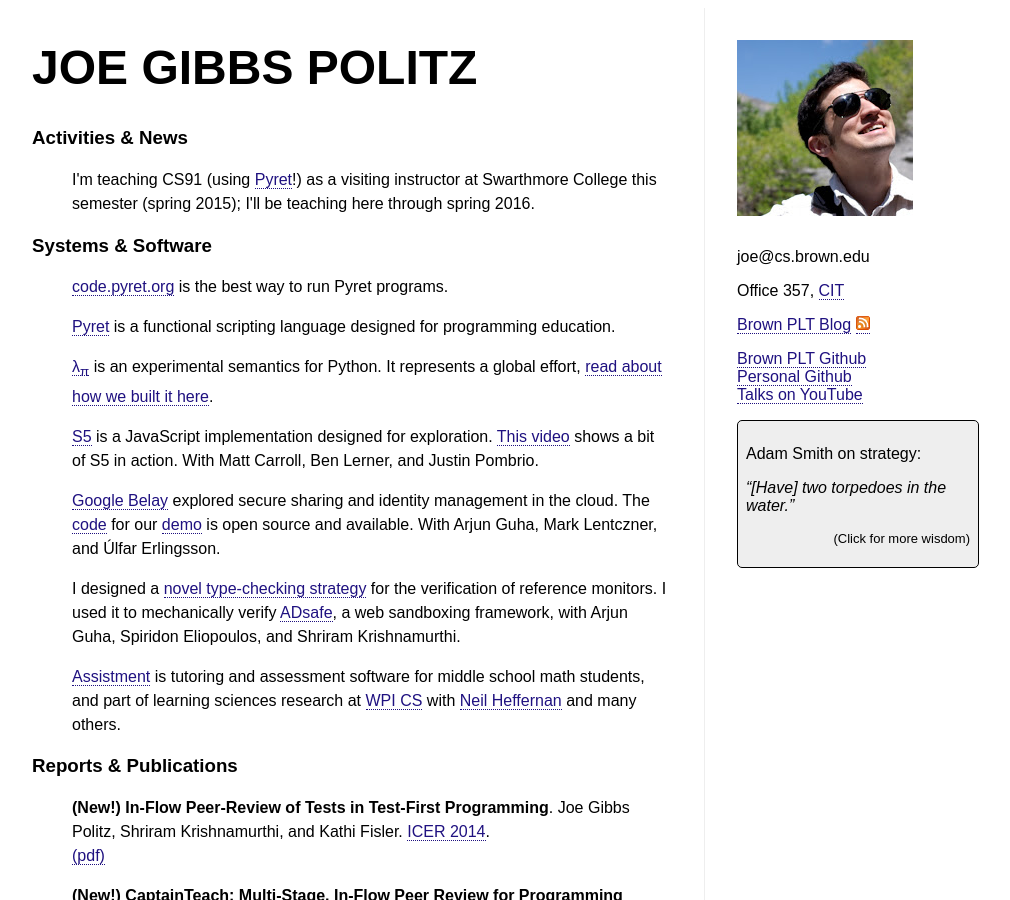
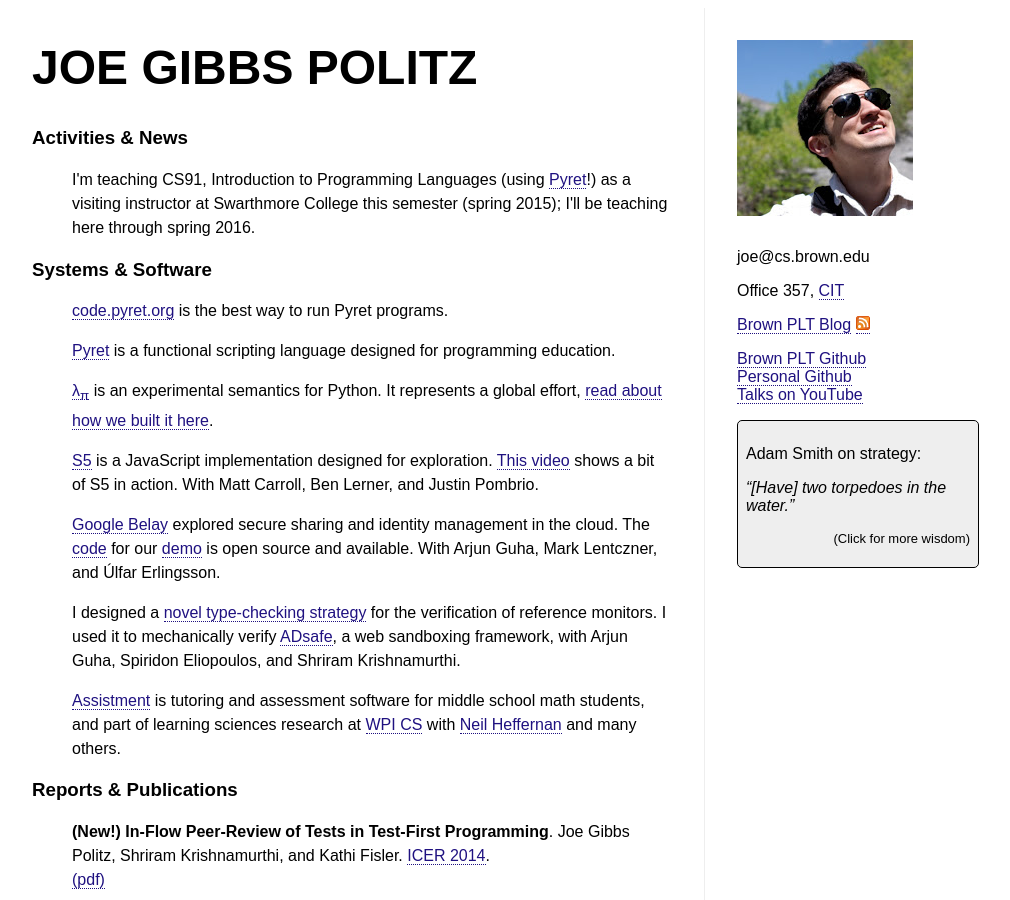
Before and after one commit to jpolitz/jpolitz.github.com, a Jekyll site: the page index.html, which Jekyll copies as it is, in a window 1280 px wide and 900 px high. Shown: the whole window, without its empty margins (56-1066 px from the left). Built offline with Jekyll 4.4.1, drawn with Linux system fonts in a browser that asks for light colours.

Commit message:
course name

```diff
--- a/index.html
+++ b/index.html
@@ -55,9 +55,9 @@ max-width: 40em;'>
 <div style='line-height: 1.5em'>
 <ul>
 
-  <li>I'm teaching CS91 (using <a href="http://pyret.org">Pyret</a>!) as a
-  visiting instructor at Swarthmore College this semester (spring 2015); I'll
-  be teaching here through spring 2016.</li>
+  <li>I'm teaching CS91, Introduction to Programming Languages (using <a href="http://pyret.org">Pyret</a>!) as a visiting instructor at Swarthmore
+  College this semester (spring 2015); I'll be teaching here through spring
+  2016.</li>
 
 </ul>
 </div>
```
